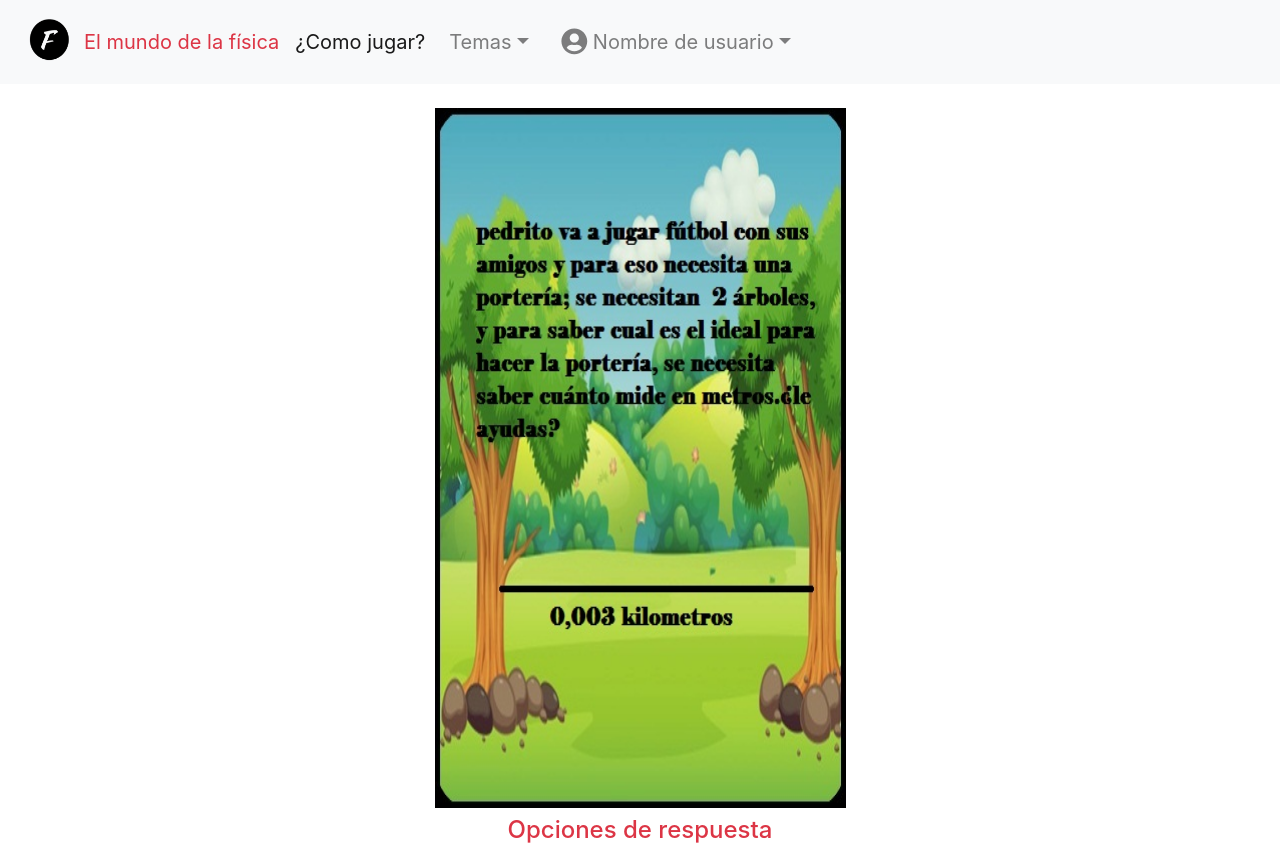
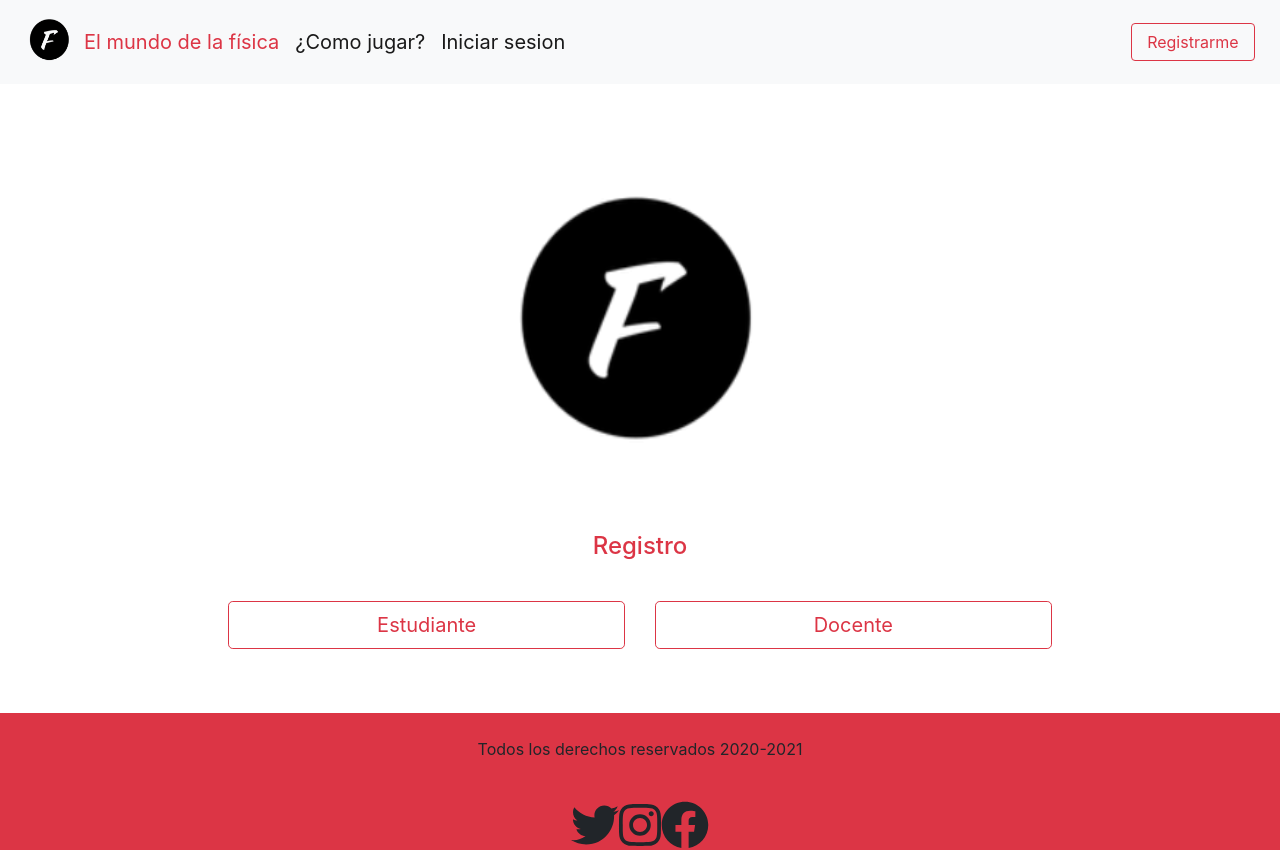
Before and after one commit to emanueljulio420/Equipo-7_PPI_2020, a React (Create React App) app in the folder frontend/: page /monda in a window 1280 px wide. Shown: the top 850 px of the page. Built offline with nearby package versions, Linux system fonts and the light colour scheme.

Commit message:
Se comienza a crear las rutas con react-router-dom y se modifican algunos páginas y componentes.

```diff
--- a/frontend/src/Components/Conversiones.jsx
+++ b/frontend/src/Components/Conversiones.jsx
@@ -6,11 +6,12 @@ function NivelesUno() {
     return (
 
         <div className="bg-white col-md-8 order-md-1 container my-5">
-            <h2 className="mb-3 text-center">Niveles</h2>
-            <h4 className="mb-3 text-center">Conversiones</h4>
+            <h2 className="mb-3 text-center text-danger">Niveles</h2>
+            <h4 className="mb-3 text-center text-danger">Conversiones</h4>
+            <br/>
             <form className="needs-validation" novalidate="">
-                <div className="row">
-                    <div className="col-md-6 mb-3 text-center">
+                <div className="center">
+                    <div className="col-md-6 text-center">
                         <button className="btn btn-block my-2 mx-1 btn-danger">   EJEMPLO   </button>
                         <div class="dropdown-divider"></div>
                         <button className="btn  my-2 mx-2 btn-danger">   Nivel 1   <FontAwesomeIcon icon={faLock} size="lg" className="aligned-right" /></button>
--- a/frontend/src/Components/EjemploUno.jsx
+++ b/frontend/src/Components/EjemploUno.jsx
@@ -7,8 +7,7 @@ function EjemploUno() {
             <h1 className="my-3 text-danger text-center"> EJEMPLO </h1>
             <br />
             <br />
-            <table class="tu text-center col-md-8">
-
+            <table class="table tu text-center col-md-8 center">
                 <tr>
                     <th className="my-3 text-danger text-center">Unidad</th>
                     <br/>
--- a/frontend/src/Components/Eleccion.jsx
+++ b/frontend/src/Components/Eleccion.jsx
@@ -1,13 +1,13 @@
 import React from 'react';
+import el from '../Img/el.png';
 
 function Eleccion() {
     return (
 
         <div className="bg-white col-md-8 order-md-1 container my-5 text-center">
+            <img src={el} alt="" width="400" height="400" />
             <br/>
-            <img className="mb-4" src="el.png" alt="" width="300" height="300" />
-            <br/>
-            <h4 className="mb-3 text-center">Registro</h4>
+            <h4 className="mb-3 text-center text-danger">Registro</h4>
             <br/>
             <form className="needs-validation" novalidate="">
                 <div className="row">
--- a/frontend/src/Components/Header.jsx
+++ b/frontend/src/Components/Header.jsx
@@ -1,4 +1,5 @@
 import React from 'react';
+import { Link } from 'react-router-dom';
 import el from '../Img/el.png';
 
 function Header() {
@@ -13,14 +14,16 @@ function Header() {
             <div className="collapse navbar-collapse" id="navbarSupportedContent">
                 <ul className="navbar-nav mr-auto text">
                     <li className="nav-item active">
-                        <a className="navbar-brand text-black" href="#">¿Como jugar?</a>
+                        <a className="navbar-brand text-black">¿Como jugar?</a>
                     </li>
                     <li className="nav-item active">
-                        <a className="navbar-brand text-black" href="#">Iniciar sesion</a>
+                        <Link to="peluda" className="navbar-brand text-black">Iniciar sesion</Link>
                     </li>
                 </ul>
                 <form className="form-inline my-2 my-lg-0 text-center">
+                <Link to="monda">
                     <button className="btn btn-outline-danger my-2 my-sm-0 mx-3 col-10" type="submit">Registrarme</button>
+                </Link>
                 </form>
             </div>
         </nav>
--- a/frontend/src/Components/Ingresar.jsx
+++ b/frontend/src/Components/Ingresar.jsx
@@ -1,11 +1,12 @@
 import React from 'react';
+import el from '../Img/el.png';
 
 function Ingresar() {
     return (
 
         <body className="text-center">
             <form className="form-signin col-md-8 order-md-1 container my-5">
-                <img className="mb-4" src="el.png" alt="" width="300" height="300" />
+                <img className="mb-4" src={el} alt="" width="300" height="300" />
                 <h1 className="h3 mb-1 font-weight-normal mg-2">Iniciar sesion</h1>
                 <br/>
                 <input type="email" id="inputEmail" className="form-control" placeholder="Correo" required="" autofocus="" ></input>
--- a/frontend/src/Components/NivelUno.jsx
+++ b/frontend/src/Components/NivelUno.jsx
@@ -8,7 +8,7 @@ function Niveluno() {
         <body className="text-center">
             <div className="App">
                 <br/>
-            <img src={Aja} alt="..." width="411" height="700"></img>
+            <img src={Aja} alt="..." width="400" height="650"></img>
                 <br/>
                 <h4 className="text-danger my-2">Opciones de respuesta</h4>
                 <button type="button" className="btn btn-danger text-center mx-2 my-3">A ) 12m</button>
--- a/frontend/src/Components/Principal.jsx
+++ b/frontend/src/Components/Principal.jsx
@@ -5,7 +5,7 @@ import Sin from '../Img/Sin título.png'
 function Principal() {
     return (
 
-        <div className="">
+        <div className="text-center">
             <br />
             <br />
             <br />
--- a/frontend/src/Components/TablaUno.jsx
+++ b/frontend/src/Components/TablaUno.jsx
@@ -3,16 +3,17 @@ import React from 'react';
 function TablaUno() {
   return (
 
-            <body className="text-center">
-
+    <body className="text-center aling-center">
       <h1> Grupos </h1>
-        <h4 className ="text-center text-danger">10-1</h4>
-        <table className="center">
+      <h4 className="text-center text-danger">10-1</h4>
+      <br/>
+      <div className="aligned-center">
+      <table className="tablita table" width="300px" border="1" cellspacing="0" cellpadding="0">
         <tr>
-            <td className="un">NOMBRE</td>
-            <td className="un">APELLIDO</td>
-            <td className="un">GRADO</td>
-            <td className="un">TIEMPO DE JUEGO</td>
+          <td className="un"> NOMBRE </td>
+          <td className="un"> APELLIDO </td>
+          <td className="un"> GRADO </td>
+          <td className="un"> TIEMPO DE JUEGO </td>
         </tr>
         <tr>
           <td> simon </td>
@@ -51,6 +52,7 @@ function TablaUno() {
           <td className="ti"> 3 min </td>
         </tr>
       </table>
+      </div>
     </body>
 
 
--- a/frontend/src/Components/styles.css
+++ b/frontend/src/Components/styles.css
@@ -44,8 +44,7 @@
   .ti {
     text-align: center;
   }
-  table {
-    text-align: center;
+  .tablita {
     border: solid black;
   }
   body {
--- a/frontend/src/Pages/DiesUno.js
+++ b/frontend/src/Pages/DiesUno.js
@@ -11,10 +11,6 @@ function DiesUno() {
       <br/>
       <TablaUno />
       <br/>
-      <br/>
-      <br/>
-      <br/>
-      <br/>
       <Icono/>
     </div>
   );
--- /dev/null
+++ b/frontend/src/Route/App.js
@@ -0,0 +1,32 @@
+import React from 'react';
+import { BrowserRouter, Switch, Route } from 'react-router-dom';
+
+import Inicio from '../Pages/Inicio';
+import Elegir from '../Pages/Elegir';
+import Estudiante from '../Pages/Estudiante'
+import FormularioDocente from '../Pages/FormularioDocente';
+import Comenzar from '../Pages/Comenzar';
+import ComoJugar from '../Pages/ComoJugar';
+import Niveles from '../Pages/Niveles';
+import EjemploConver from '../Pages/EjemploConver';
+import Docente from '../Pages/Docentes'
+import Niveluno from '../Pages/NivelUno';
+import FormularioEstudiante from '../Pages/FormularioEstudiante';
+import Modulo from '../Pages/Modulo'
+import DiesUno from '../Pages/DiesUno';
+
+const App = () => {
+
+    return (
+
+        <BrowserRouter>
+            <Switch>
+                <Route exact path="/" component={Inicio} />
+                <Route path="/monda" component={Elegir} />
+                <Route path="/peluda" component={Comenzar} />
+            </Switch>
+        </BrowserRouter>
+
+)};
+
+export default App;
--- a/frontend/src/index.js
+++ b/frontend/src/index.js
@@ -1,19 +1,8 @@
 import React from 'react';
 import ReactDOM from 'react-dom';
 
-import Inicio from './Pages/Inicio';
-import Estudiante from './Pages/Estudiante'
-import Elegir from './Pages/Elegir';
-import FormularioDocente from './Pages/FormularioDocente';
-import Comenzar from './Pages/Comenzar';
-import ComoJugar from './Pages/ComoJugar';
-import Niveles from './Pages/Niveles';
-import EjemploConver from './Pages/EjemploConver';
-import Docente from './Pages/Docentes'
-import Niveluno from './Pages/NivelUno';
-import FormularioEstudiante from './Pages/FormularioEstudiante';
-import Modulo from './Pages/Modulo'
-import DiesUno from './Pages/DiesUno';
+import App from './Route/App';
+
 
 import 'bootstrap/dist/css/bootstrap.min.css';
 import $ from 'jquery';
@@ -24,16 +13,11 @@ import 'bootstrap/dist/js/bootstrap.bundle.min';
 import { library } from '@fortawesome/fontawesome-svg-core';
 import { fab } from '@fortawesome/free-brands-svg-icons';
 import { faUserCircle, faLock, faLockOpen } from "@fortawesome/free-solid-svg-icons";
-
-
-
-
-
-library.add(fab , faUserCircle, faLock);
+library.add(fab , faUserCircle, faLock, faLockOpen);
 
 ReactDOM.render(
   <>
-  <Niveluno/>
+  <App />
   </>,
   document.getElementById('root')
 );
```
Also changed, not shown: 1 other file (tests, documents, lock files or other folders). Lines whose indentation alone changed are shown as unchanged.
